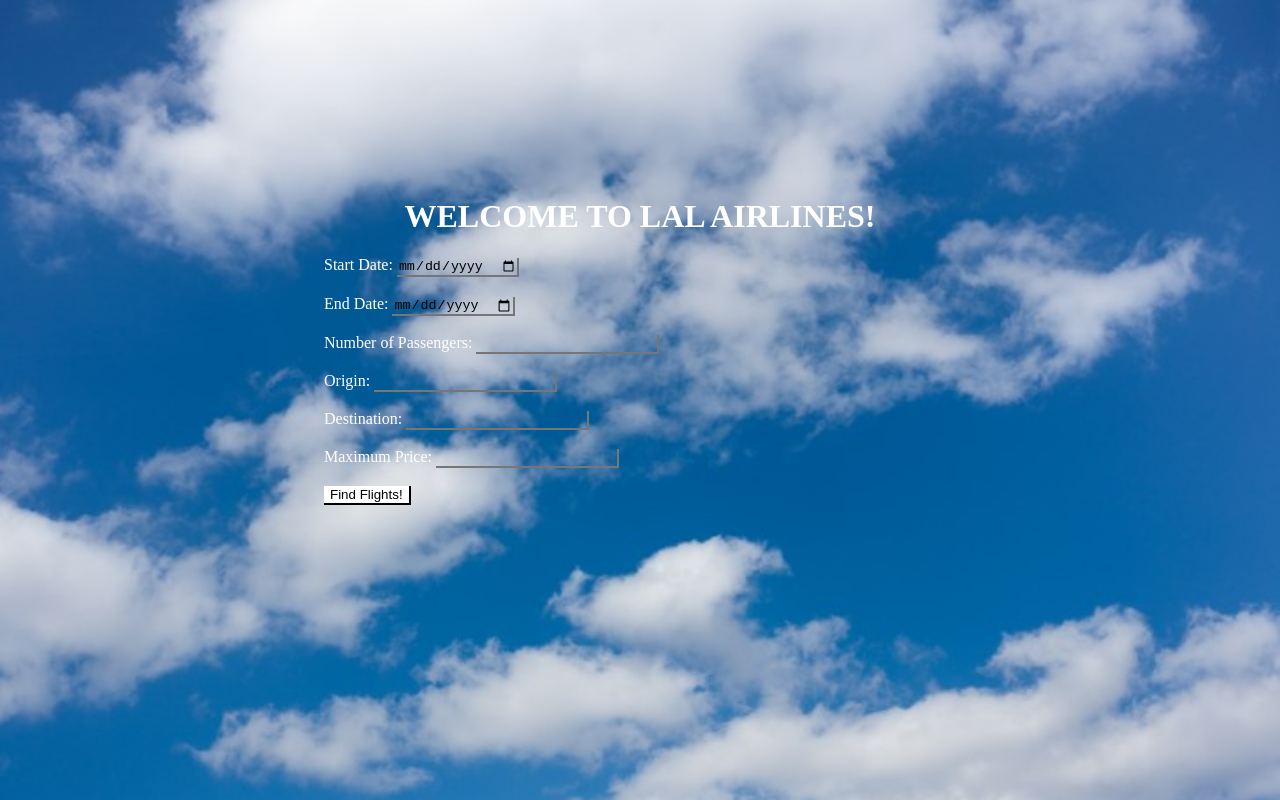
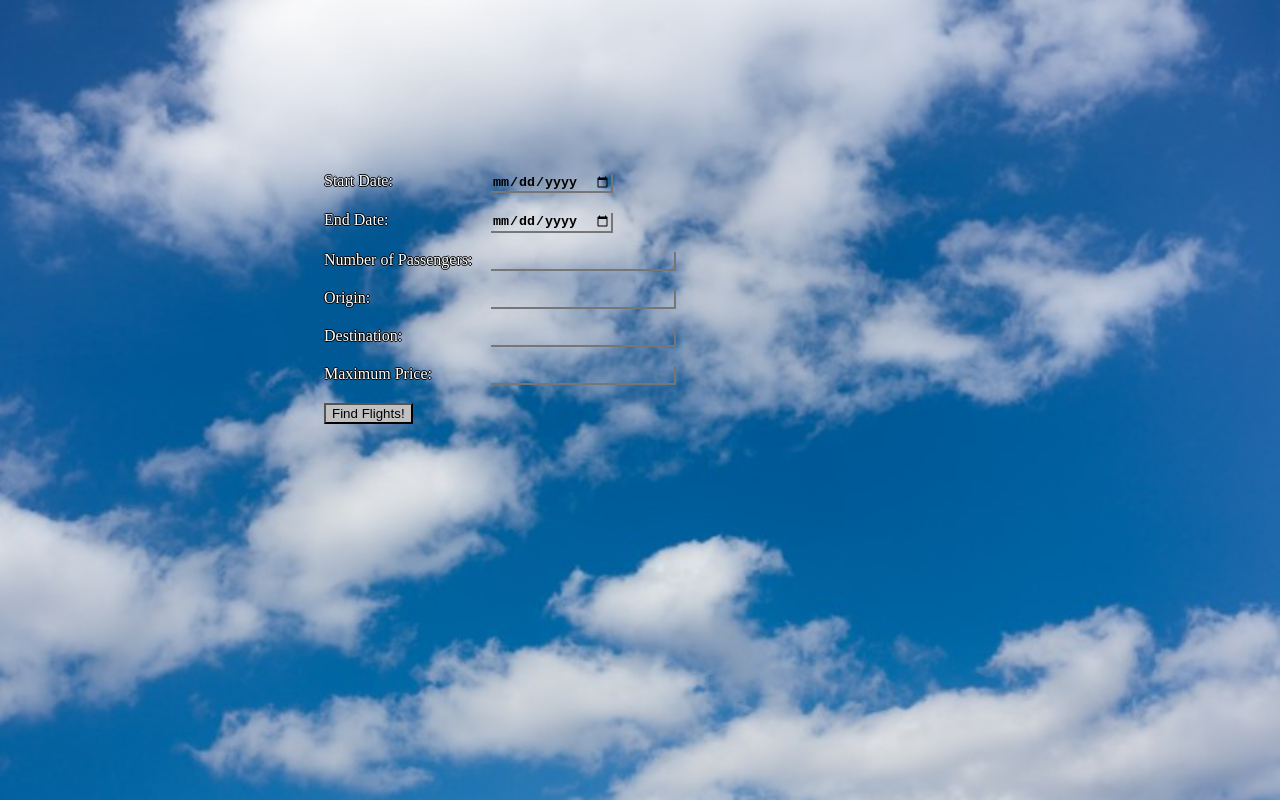
Before and after one commit to palaklal/Lal-Airlines, a website: page app/index.html in a window 1280 px wide. Drawn offline with nearby package versions, Linux system fonts and the light colour scheme.

Commit message:
changed style a little and made it possible for a one-way flight

```diff
--- a/app/css/style.css
+++ b/app/css/style.css
@@ -1,24 +1,23 @@
 body {
   background-image: url('../img/clouds.jpg');
+  background-attachment: fixed;
   background-size: 100%;
   background-color: lightblue;
-}
-
-h1 {
-  text-align: center;
 }
 
 #container {
   width: 50%;
   margin: auto;
   color: white;
-  padding: 10%;
+  padding: 8%;
+  text-shadow: -1px 0 black, 0 1px black, 1px 0 black, 0 -1px black;
 }
 
 #search {
   text-align: left;
   margin-top: 10%;
 }
+
 #results {
   background-color: white;
   color: darkblue;
@@ -26,15 +25,31 @@ h1 {
   border-radius: 5%;
 }
 
-input, button {
-  border-top: none;
-  border-left: none;
+form {
+  display: table;
+}
+
+.table-row {
+  display: table-row;
+}
+
+label {
+  display: table-cell;
 }
 
 input {
   background: transparent;
+  border-top: none;
+  border-left: none;
+  display: table-cell;
+  margin-left: 10%;
+  font-weight: bolder;
+}
+
+input:focus {
+  background: white;
 }
 
 button {
-  background: white;
+  background: silver;
 }
--- a/app/index.html
+++ b/app/index.html
@@ -8,14 +8,31 @@
 <body>
 	<div id="container">
 		<div id="search" ng-controller="searchController as searchCtrl" ng-submit="searchCtrl.searchFlights()">
-			<h1><b>WELCOME TO LAL AIRLINES!</b></h1>
 			<form>
-				Start Date:		<input type="date" ng-model="searchCtrl.form.startDate"></input> <br> <br>
-				End Date:		<input type="date" ng-model="searchCtrl.form.endDate"></input> <br> <br>
-				Number of Passengers:	<input type="number" ng-model="searchCtrl.form.num" min="1" value="1"></input> <br> <br>
-				Origin:			<input type="text" ng-model="searchCtrl.form.origin"></input> <br> <br>
-				Destination:		<input type="text" ng-model="searchCtrl.form.destination"></input> <br> <br>
-				Maximum Price:	<input type="number" ng-model="searchCtrl.form.max" min="1"></input> <br> <br>
+				<p class="table-row">
+					<label>Start Date: </label>
+					<input type="date" ng-model="searchCtrl.form.startDate" required></input> <br> <br>
+				</p>
+				<p class="table-row">
+					<label>End Date: </label>
+					<input type="date" ng-model="searchCtrl.form.endDate"></input> <br> <br>
+				</p>
+				<p class="table-row">
+					<label>Number of Passengers: </label>
+					<input type="number" ng-model="searchCtrl.form.num" min="1" value="1" required></input> <br> <br>
+				</p>
+				<p class="table-row">
+					<label>Origin: </label>
+					<input type="text" ng-model="searchCtrl.form.origin" maxlength="3" required></input> <br> <br>
+				</p>
+				<p class="table-row">
+					<label>Destination:	</label>
+					<input type="text" ng-model="searchCtrl.form.destination" maxlength="3" required></input> <br> <br>
+				</p>
+				<p class="table-row">
+					<label>Maximum Price: </label>
+					<input type="number" ng-model="searchCtrl.form.max" min="1" step="50"></input> <br> <br>
+				</p>
 				<button>Find Flights!</button> <br> <br>
 			</form>
 		</div>
--- a/app/js/app.js
+++ b/app/js/app.js
@@ -7,7 +7,6 @@
 		this.searchFlights = (function(){
 			//convert HTML dates to date format the API requires
 			this.form.startDate = $filter('date')(this.form.startDate, 'yyyy-MM-dd');
-			this.form.endDate = $filter('date')(this.form.endDate, 'yyyy-MM-dd');
 
 			console.log(this.form);
 			var request = { //request body for http.post to Google Flights QPX API
@@ -20,19 +19,27 @@
 			        origin: this.form.origin,
 			        destination: this.form.destination,
 			        date: this.form.startDate + ""
-			      },
-			      {
+			      }
+			    ],
+			    solutions: 10
+			  }
+			};
+			if (this.form.endDate) { //this isn't a required field so check if it's been flled out first and then add to request
+				this.form.endDate = $filter('date')(this.form.endDate, 'yyyy-MM-dd');
+				var returningJourney = {
 			        origin: this.form.destination,
 			        destination: this.form.origin,
 			        date: this.form.endDate + ""
-			      }
-			    ],
-			    maxPrice: "USD" + this.form.max
-			  }
-			};
+			    }
+				request.request.slice.push(returningJourney);
+			}
+			if (this.form.max) { //if user set a maximum ticket price, add to request
+				request.request.maxPrice = "USD" + this.form.max;
+			}
 			console.log(request);
+
 			$http({ //http post to Google QPX API to receive all the flights that match user's search criteria
-				url: 'https://www.googleapis.com/qpxExpress/v1/trips/search?key=API_KEY',
+				url: 'https://www.googleapis.com/qpxExpress/v1/trips/search?key=YOUR_API',
 				method: 'POST',
 				data: request,
 				headers: {'Content-Type': 'application/json'}
```
